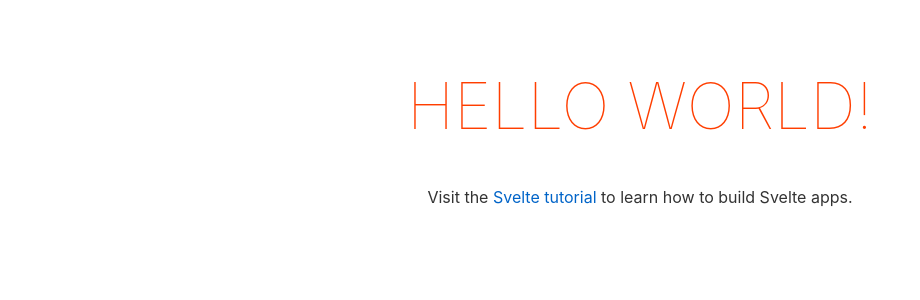
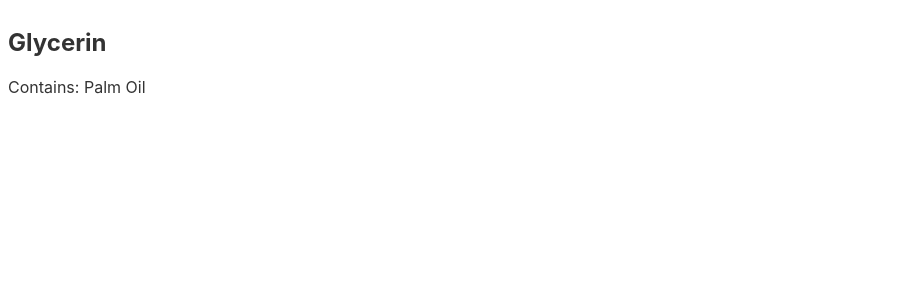
Before and after one commit to LeoDog896/allergitaves, a Svelte app: page / in a window 1280 px wide. Shown: the top 300 px of the page, without its empty margins (0-920 px from the left). Built offline with nearby package versions, Linux system fonts and the light colour scheme.

Commit message:
Add base allergy list

```diff
--- a/src/App.svelte
+++ b/src/App.svelte
@@ -1,30 +1,15 @@
 <script lang="ts">
-	export let name: string;
+	import { allergins } from './data/allergins'
 </script>
 
 <main>
-	<h1>Hello {name}!</h1>
-	<p>Visit the <a href="https://svelte.dev/tutorial">Svelte tutorial</a> to learn how to build Svelte apps.</p>
+	{#each allergins as allergin}
+		<div class="allergin">
+			<h2>{allergin.name}</h2>
+			<p>Contains: {allergin.types.join(", ")}</p>
+			{#if allergin.information}
+				<p>{allergin.information}</p>
+			{/if}
+		</div>
+	{/each}
 </main>
-
-<style>
-	main {
-		text-align: center;
-		padding: 1em;
-		max-width: 240px;
-		margin: 0 auto;
-	}
-
-	h1 {
-		color: #ff3e00;
-		text-transform: uppercase;
-		font-size: 4em;
-		font-weight: 100;
-	}
-
-	@media (min-width: 640px) {
-		main {
-			max-width: none;
-		}
-	}
-</style>
--- /dev/null
+++ b/src/data/allergins.ts
@@ -0,0 +1,23 @@
+enum AllerginType {
+	PALM_OIL = "Palm Oil",
+	SOY = "Soy",
+	GLUTEN = "Gluten",
+	DAIRY = "Dairy",
+	EGGS = "Eggs",
+	SHELLFISH = "Shellfish",
+	NUTS = "Nuts",
+}
+
+interface Allergin {
+	name: string,
+	types: AllerginType[],
+	information?: string,
+	more_information?: string
+}
+
+export const allergins: Allergin[] = [
+	{
+		name: "Glycerin",
+		types: [AllerginType.PALM_OIL],
+	}
+]
--- a/src/main.ts
+++ b/src/main.ts
@@ -1,10 +1,7 @@
 import App from './App.svelte';
 
 const app = new App({
-	target: document.body,
-	props: {
-		name: 'world'
-	}
+	target: document.body
 });
 
 export default app;
```
